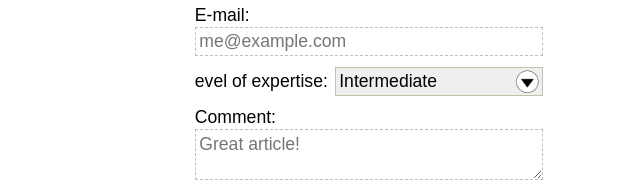
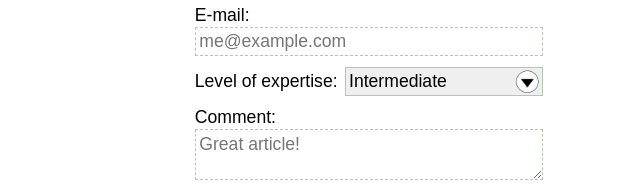
Before and after one commit to nguyendinhkhanhha296/comment, a plain HTML site: page index.html in a window 1280 px wide. Shown: the part 194-387 px from the top of the page, 271-911 px from the left. Drawn offline with Linux system fonts and the light colour scheme.

Commit message:
Update index.html

```diff
--- a/index.html
+++ b/index.html
@@ -36,7 +36,7 @@
             <input class="text-input" id="email" type="text" placeholder="me@example.com" />
           </p>
           <p class="flex-row">
-            <label for="expertise">evel of expertise:</label>
+            <label for="expertise">Level of expertise:</label>
             <select id="expertise">
               <option>Beginner</option>
               <option selected>Intermediate</option>
```
